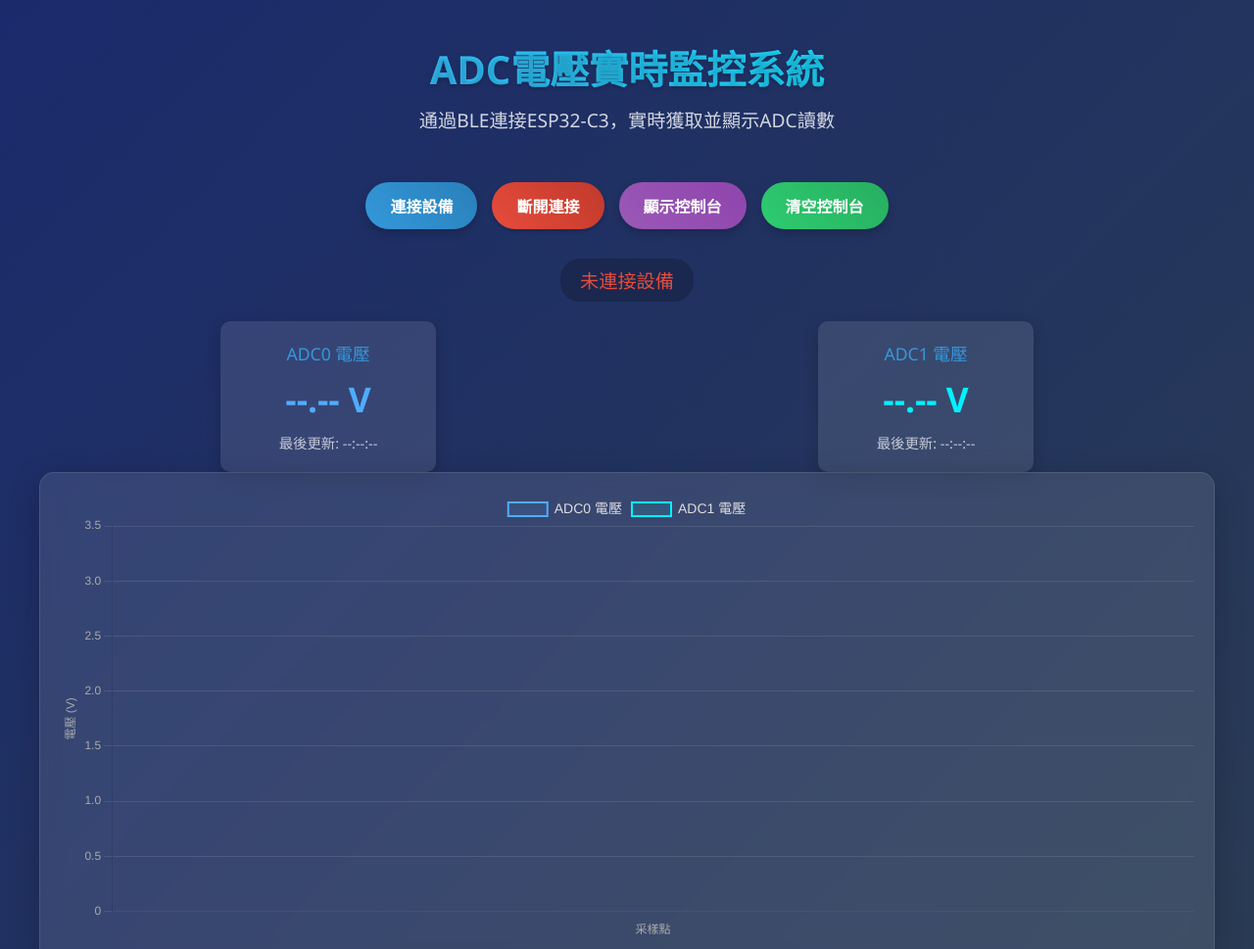
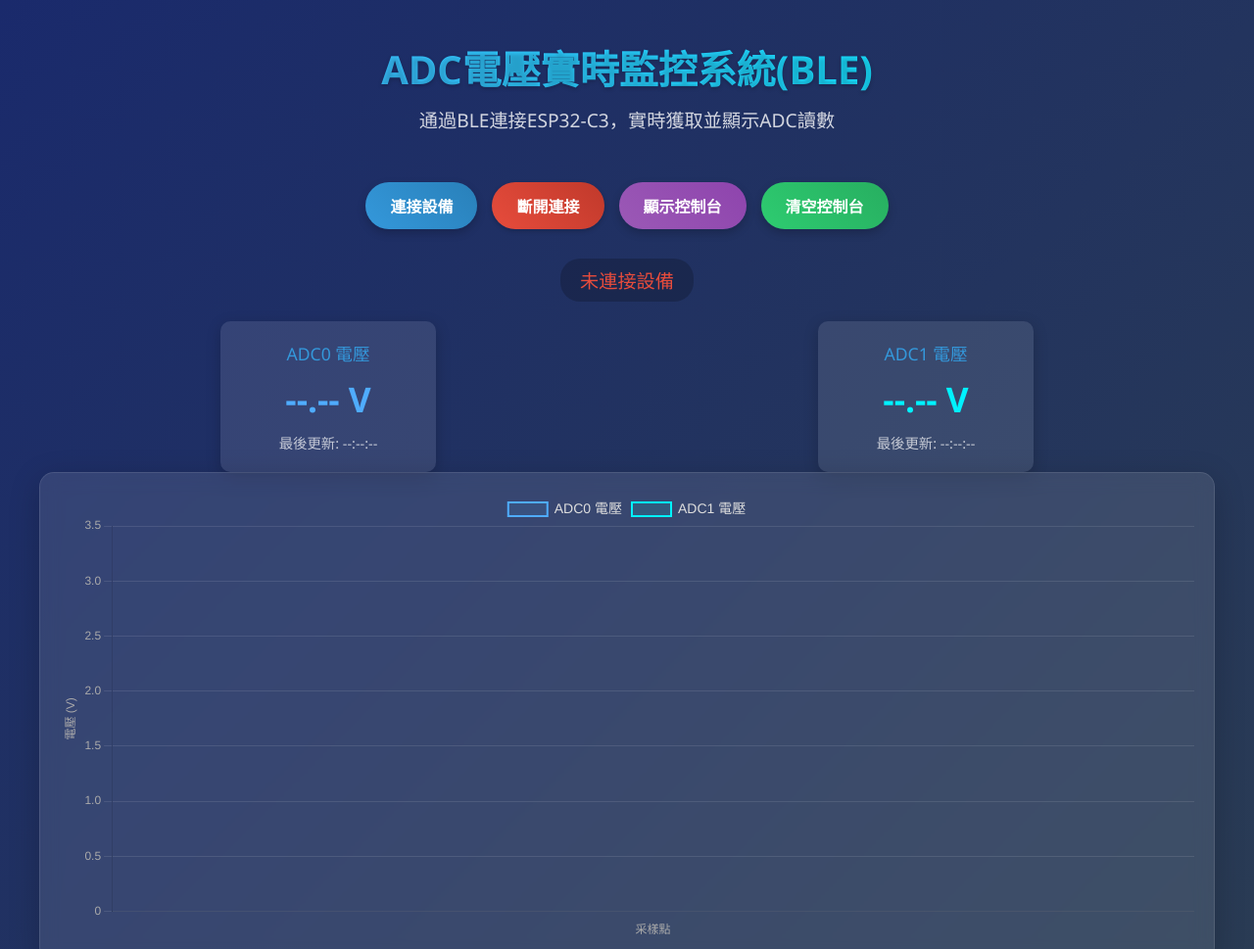
Before and after one commit to turnede4wd/turnede4wd.github.io, a plain HTML site: page OMsemiADC/index.html in a window 1280 px wide. Shown: the top 969 px of the page at 98% size. Drawn offline with nearby package versions, Linux system fonts and the light colour scheme.

Commit message:
Update index.html

```diff
--- a/OMsemiADC/index.html
+++ b/OMsemiADC/index.html
@@ -223,7 +223,7 @@
 <body>
     <div class="container">
         <header>
-            <h1>ADC電壓實時監控系統</h1>
+            <h1>ADC電壓實時監控系統(BLE)</h1>
             <p class="subtitle">通過BLE連接ESP32-C3，實時獲取並顯示ADC讀數</p>
         </header>
 
```
